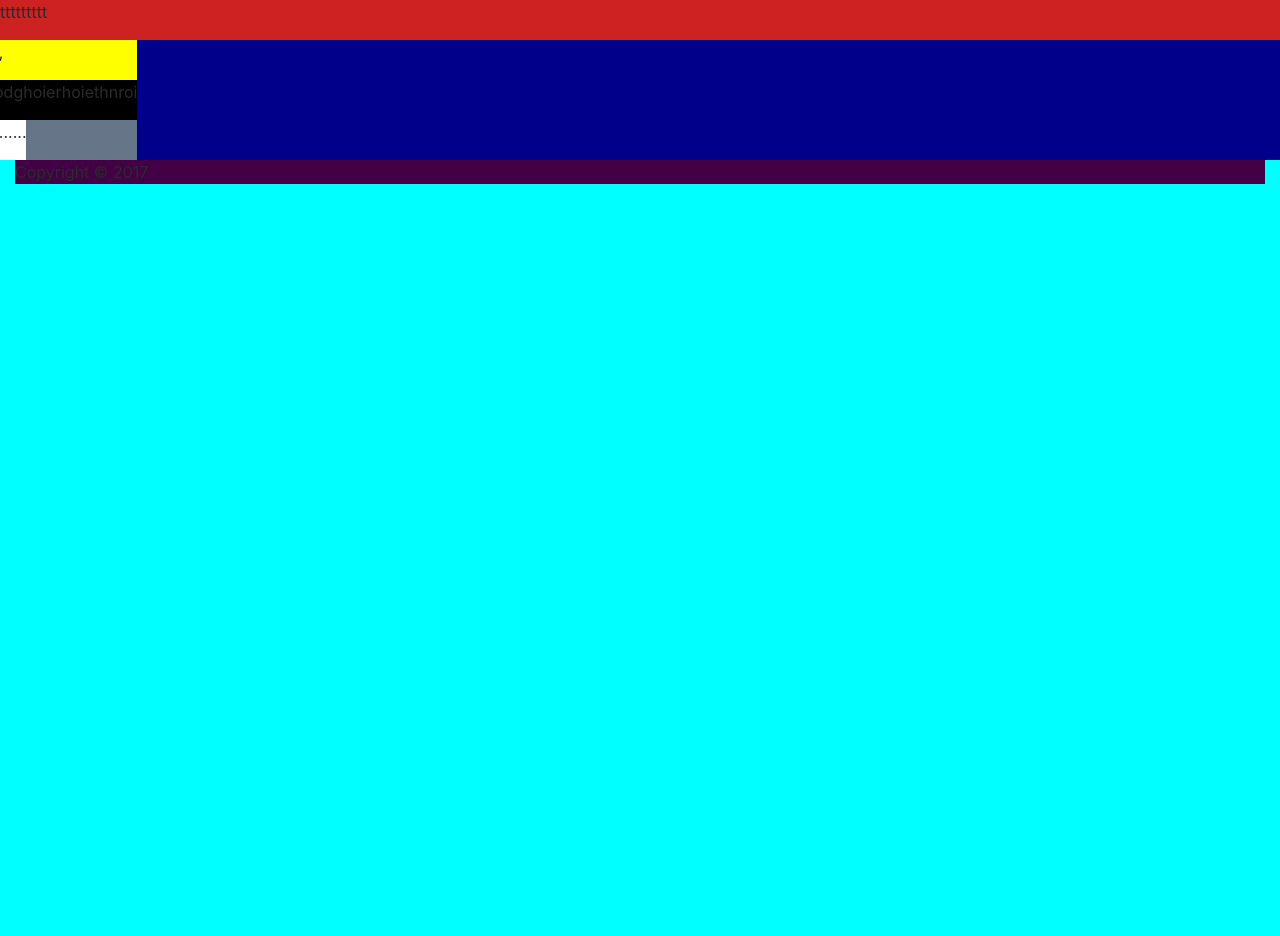
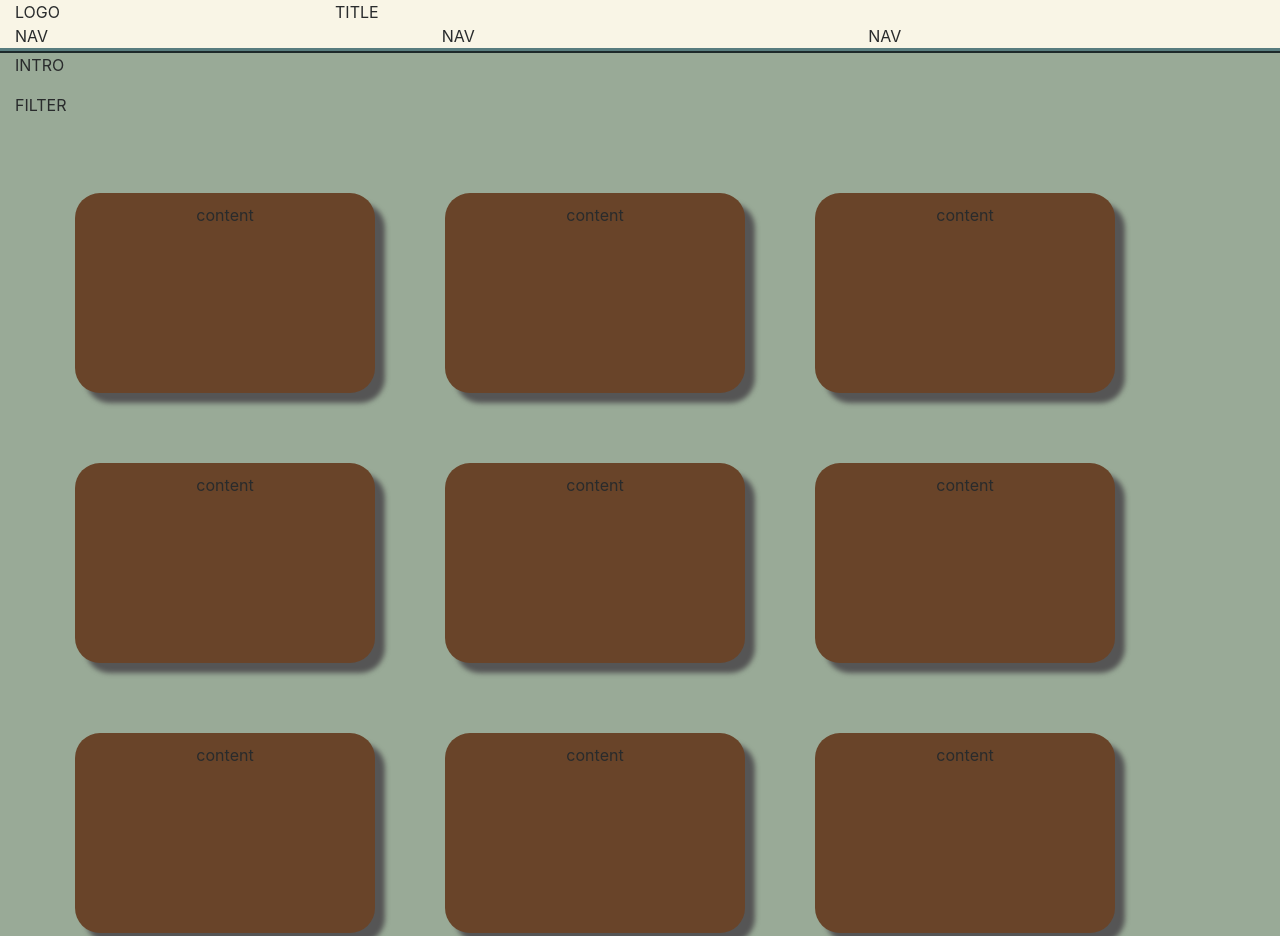
Before and after one commit to snykrm/snykrm.github.io, a plain HTML site: page index.html in a window 1280 px wide. Shown: the top 936 px of the page. Before the commit the page ends 800 px from the top, so only its background shows below. Drawn offline with Linux system fonts and the light colour scheme.

Commit message:
added css and floating buttons

```diff
--- a/css/main.css
+++ b/css/main.css
@@ -1,27 +1,33 @@
 body{
-    background-color: #00ffff;
+    background-color: #99aa97;
 }
 header{
-    background-color: #cc2222;
+    background-color: #f9f5e6;
+    border-bottom: 5px ridge #587c7e;
 }
 main{
-    background-color: #00008b;
-}
-#snykrmIntro {
-    background-color: #ffff00;
-}
-#snykrmFilter {
-    background-color: #000000;
-}
-#snykrmContent{
-    background-color: #667588;
+    background-color: #99aa97;
 }
 .recipeButton {
-    background-color: #ffffff;
+    background-color: #694429;
+    border-radius: 25px;
+    box-shadow: 10px 10px 5px #555555;
+    margin: 35px;
+    padding: 10px;
+    display: block;
+    float: left;
+    height: 200px;
+    width: 300px;
+    text-align: center;
+}
+#snykrmContent {
+    padding: 25px;
 }
 footer{
-    background-color: #440044;
+    background-color: #f9f5e6;
+    border-top: 5px groove #587c7e;
+    text-align: center;
 }
 .container{
-    background-color: #336655;
+    background-color: #99aa97;
 }
--- a/index.html
+++ b/index.html
@@ -11,41 +11,55 @@
 <body>
     <div class="container-fluid">
         <header class="row">
-            <div class="col-xs-12">
-                <p>ttttttttt</p>
-            </div>
+            <div class="col-md-12">
+                <!--init row 'single col' contains header-->
+                <div class="row">
+                    <div class="col-md-3">LOGO</div>
+                    <div class="col-md-9">TITLE</div>
+                    <!-- row that contains banner(title and logo)-->
+                </div>
+                <nav class="row">
+                    <div class="col-md-4">NAV</div>
+                    <div class="col-md-4">NAV</div>
+                    <div class="col-md-4">NAV</div>
+                </nav>
         </header>
         <main class="row">
-            <div class="col-xs-12">
+            <div class="col-md-12">
                 <div id="snykrmIntro" class="row">
-                    <div class="col-xs-12">
-                        <p>,,,,</p>
+                    <div class="col-md-12">
+                        <p>INTRO</p>
                     </div>
                 </div>
                 <div id="snykrmFilter" class="row">
-                    <div class="col-xs-12">
-                        <p>aodghoierhoiethnroi</p>
+                    <div class="col-md-12">
+                        <p>FILTER</p>
                     </div>
                 </div>
                 <div id="snykrmContent" class="row">
-                    <div class="col-xs-4 recipeButton">
-                        <p>...</p>
-                    </div>
-                    <div class="col-xs-4 recipeButton">
-                        <p>...</p>
-                    </div>
-                    <div class="col-xs-4 recipeButton">
-                        <p>...</p>
+                    <div class="col-md-12">
+                        <div class="recipeButton">content</div>
+                        <div class="recipeButton">content</div>
+                        <div class="recipeButton">content</div>
+                        <div class="recipeButton">content</div>
+                        <div class="recipeButton">content</div>
+                        <div class="recipeButton">content</div>
+                        <div class="recipeButton">content</div>
+                        <div class="recipeButton">content</div>
+                        <div class="recipeButton">content</div>
+                        <div class="recipeButton">content</div>
                     </div>
                 </div>
             </div>
         </main>
-        <footer>
-            <p>Copyright &copy; 2017</p>
+        <footer class="row">
+            <div class="col-md-12">
+                <p>Copyright &copy; 2017</p>
+            </div>
         </footer>
-    </div>
-    <script src="js/jquery.min.js"></script>
-    <script src="js/bootstrap.min.js"></script>
+        </div>
+        <script src="js/jquery.min.js"></script>
+        <script src="js/bootstrap.min.js"></script>
 </body>
 
 </html>
```
